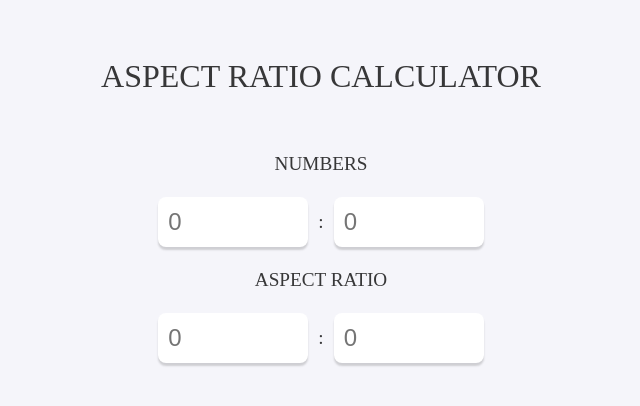
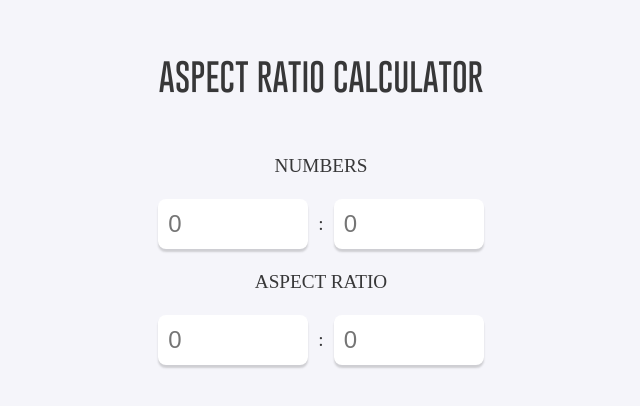
Before and after one commit to supremekhadka/aspect-ratio-calculator, a plain HTML site: page index.html in a window 1280 px wide. Shown: the part 188-594 px from the top of the page, without its empty margins (319-959 px from the left). Drawn offline with Linux system fonts and the light colour scheme.

Commit message:
Imported font-face

```diff
--- a/style.css
+++ b/style.css
@@ -1,3 +1,8 @@
+@font-face {
+  font-family: gobold-thin;
+  src: url("gobold-thin.otf");
+}
+
 * {
   box-sizing: border-box;
   margin: 0;
@@ -26,14 +31,16 @@ section {
   justify-content: center;
   align-items: center;
   gap: 20px;
+  overflow-x: hidden;
 }
 
 .title {
-  font-family: "Gobold";
+  font-family: "gobold-thin";
   font-weight: 100;
   text-align: center;
   font-size: 2rem;
   color: #373738;
+  width: min(90vw, 400px);
 }
 
 .container {
@@ -52,6 +59,7 @@ form {
   font-size: 1.3rem;
 }
 .container p {
+  text-align: center;
   font-size: 1.2rem;
   margin: 18px 0;
 }
@@ -59,7 +67,7 @@ form {
 form input {
   font-size: 1.5rem;
   height: 50px;
-  width: 150px;
+  width: min(150px, 40vw);
   padding: 0 10px;
   outline: none;
   border: none;
```
Also changed, not shown: gobold-thin.otf (added).
